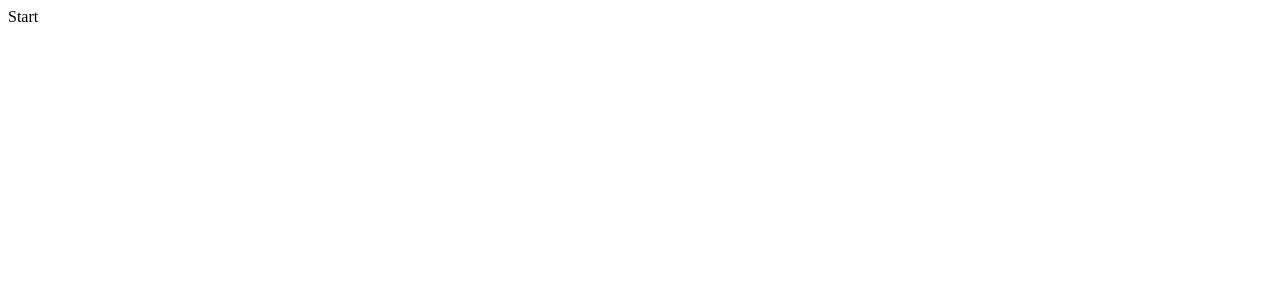
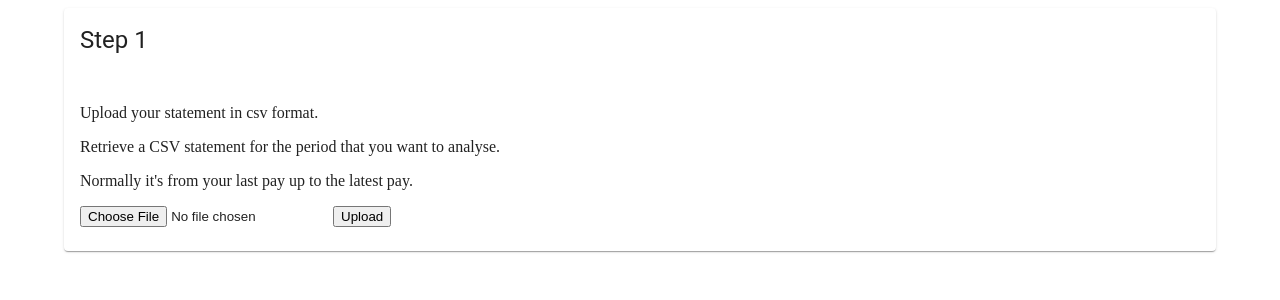
Before and after one commit to limecodes/whatsthedamage, a React app in the folder packages/app/: page / in a window 1280 px wide. Shown: the top 300 px of the page. Built offline with nearby package versions, Linux system fonts and the light colour scheme.

Commit message:
feat(app): Started csv upload step.

```diff
--- a/packages/app/package.json
+++ b/packages/app/package.json
@@ -39,6 +39,7 @@
     "jest-resolve": "^27.4.2",
     "jest-watch-typeahead": "^1.0.0",
     "mini-css-extract-plugin": "^2.4.5",
+    "papaparse": "^5.4.1",
     "postcss": "^8.4.4",
     "postcss-flexbugs-fixes": "^5.0.2",
     "postcss-loader": "^6.2.1",
--- a/packages/app/src/components/App/App.tsx
+++ b/packages/app/src/components/App/App.tsx
@@ -1,5 +1,22 @@
 import React from 'react'
+import Container from '@mui/material/Container'
+import Card from '@mui/material/Card'
+import CardHeader from '@mui/material/CardHeader'
+import CardContent from '@mui/material/CardContent'
+import { FileUpload } from '../FileUpload'
 
 export function App() {
-  return <div className="App">Start</div>
+  return (
+    <Container>
+      <Card>
+        <CardHeader title="Step 1" />
+        <CardContent>
+          <p>Upload your statement in csv format.</p>
+          <p>Retrieve a CSV statement for the period that you want to analyse.</p>
+          <p>Normally it's from your last pay up to the latest pay.</p>
+          <FileUpload />
+        </CardContent>
+      </Card>
+    </Container>
+  )
 }
--- /dev/null
+++ b/packages/app/src/components/FileUpload/FileUpload.tsx
@@ -0,0 +1,13 @@
+import React from 'react'
+
+export function FileUpload() {
+  return (
+  	<div>
+  		<input
+  		  type="file"
+  		  onChange={() => { console.log('upload attempt') }}
+  		/>
+  		<button>Upload</button>
+  	</div>
+  )
+}
--- /dev/null
+++ b/packages/app/src/components/FileUpload/index.ts
@@ -0,0 +1 @@
+export { FileUpload } from './FileUpload'
```
Also changed, not shown: 2 other files (tests, documents, lock files or other folders).
